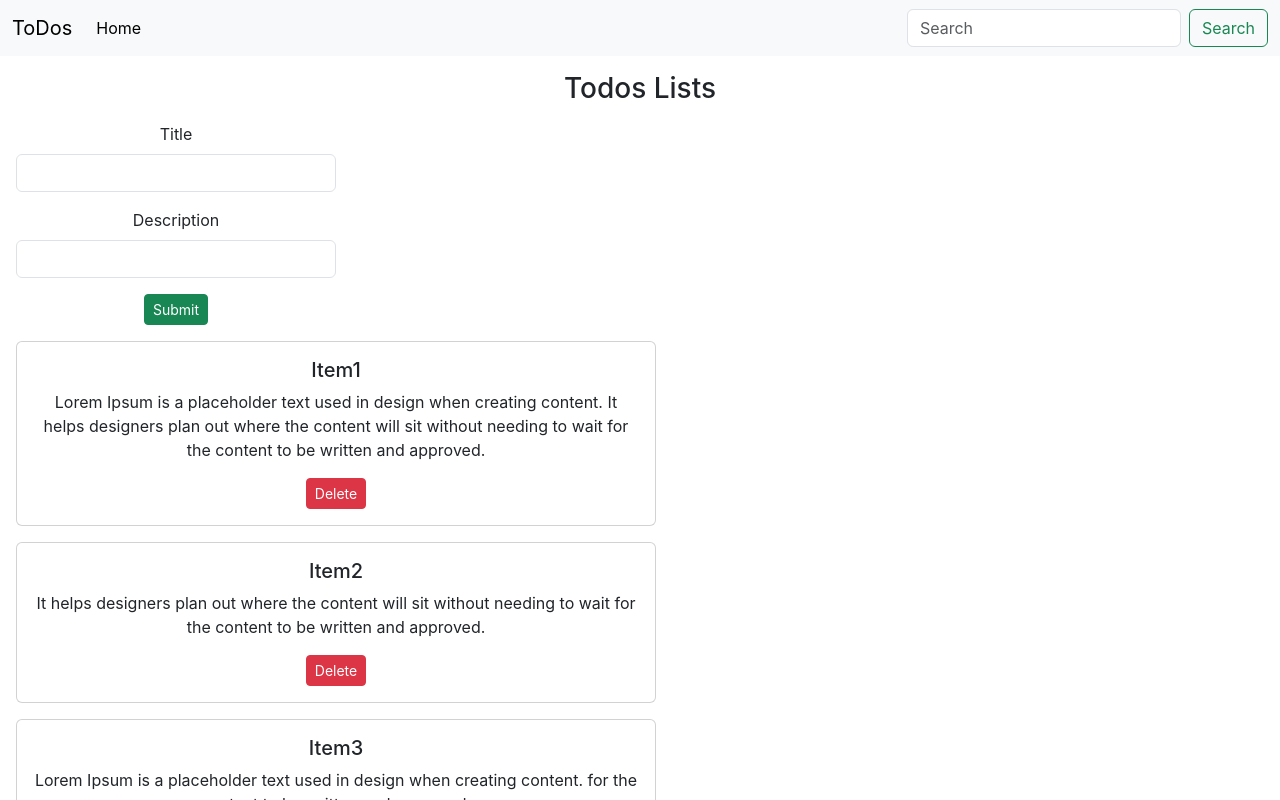
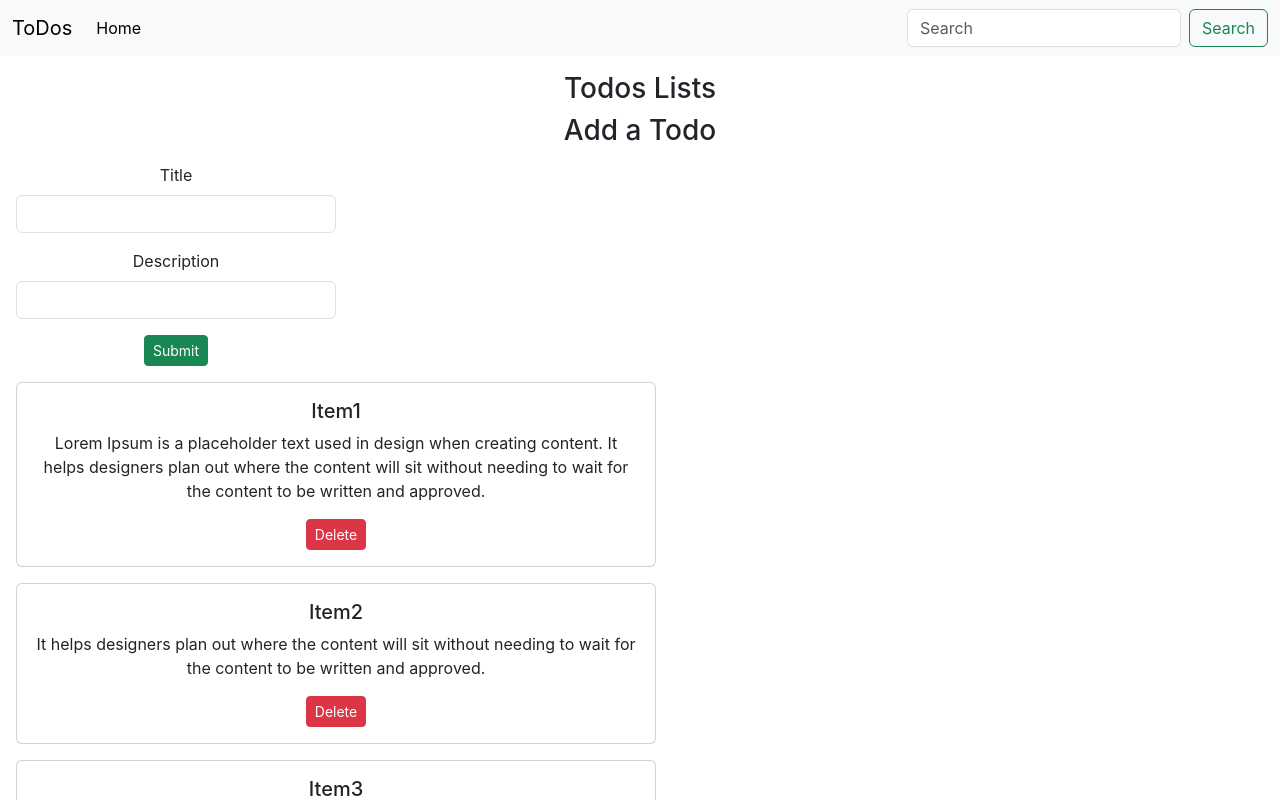
Before and after one commit to DoDoxD1/todos, a React (Create React App) app: page / in a window 1280 px wide. Shown: the top 800 px of the page. Built offline with nearby package versions, Linux system fonts and the light colour scheme.

Commit message:
functionalities done

```diff
--- a/src/App.js
+++ b/src/App.js
@@ -23,6 +23,15 @@ function App() {
     },
   ]);
 
+  const addTodo = (title, desc) => {
+    const newTodo = {
+      sno: todos.length + 1,
+      title: title,
+      desc: desc,
+    };
+    console.log(newTodo);
+    setTodos([...todos, newTodo]);
+  };
   const deleteTodo = (todoitem) => {
     // console.log('Im delete', todoitem);
     setTodos(
@@ -34,7 +43,7 @@ function App() {
   return (
     <>
       <Header />
-      <Todo todos={todos} deleteTodo={deleteTodo} />
+      <Todo todos={todos} addTodo={addTodo} deleteTodo={deleteTodo} />
       <Footer />
     </>
   );
--- a/src/MyComponents/AddTodo.js
+++ b/src/MyComponents/AddTodo.js
@@ -1,26 +1,50 @@
 import React from 'react';
+import { useState } from 'react';
 
-export default function AddTodo() {
+export default function AddTodo(props) {
   let formStyle = {
     maxWidth: '20rem',
   };
+  const [title, settitle] = useState('');
+  const [desc, setdesc] = useState('');
+
+  const submit = (e) => {
+    e.preventDefault();
+    if (!title || !desc) {
+      window.alert("Title/Desc can't be left empty");
+    }
+    props.addTodo(title, desc);
+  };
   return (
     <>
-      <form style={formStyle} className="m-3">
+      <h3 className="text-left">Add a Todo</h3>
+      <form style={formStyle} className="m-3 " onSubmit={submit}>
         <div className="mb-3">
-          <label for="exampleInputEmail1" className="form-label">
+          <label htmlFor="InputTitle" className="form-label">
             Title
           </label>
-          <input type="text" className="form-control" id="exampleInputEmail1" />
+          <input
+            type="text"
+            className="form-control"
+            value={title}
+            onChange={(e) => {
+              settitle(e.target.value);
+            }}
+            id="InputTitle"
+          />
         </div>
         <div className="mb-3">
-          <label for="exampleInputPassword1" className="form-label">
+          <label htmlFor="InputDesc" className="form-label">
             Description
           </label>
           <input
             type="text"
             className="form-control"
-            id="exampleInputPassword1"
+            onChange={(e) => {
+              setdesc(e.target.value);
+            }}
+            id="InputDesc"
+            value={desc}
           />
         </div>
         <button type="submit" className="btn btn-success btn-sm">
--- a/src/MyComponents/Todo.js
+++ b/src/MyComponents/Todo.js
@@ -2,12 +2,12 @@ import React from 'react';
 import TodoItem from './TodoItem';
 import AddTodo from './AddTodo';
 
-export default function Todo({ todos, deleteTodo }) {
+export default function Todo({ todos, deleteTodo, addTodo }) {
   return (
     <>
       <div className="text-center mt-3">
         <h3>Todos Lists</h3>
-        <AddTodo />
+        <AddTodo addTodo={addTodo} />
         {todos.length === 0
           ? 'No Todos to Display'
           : todos.map((todoitem) => {
```
